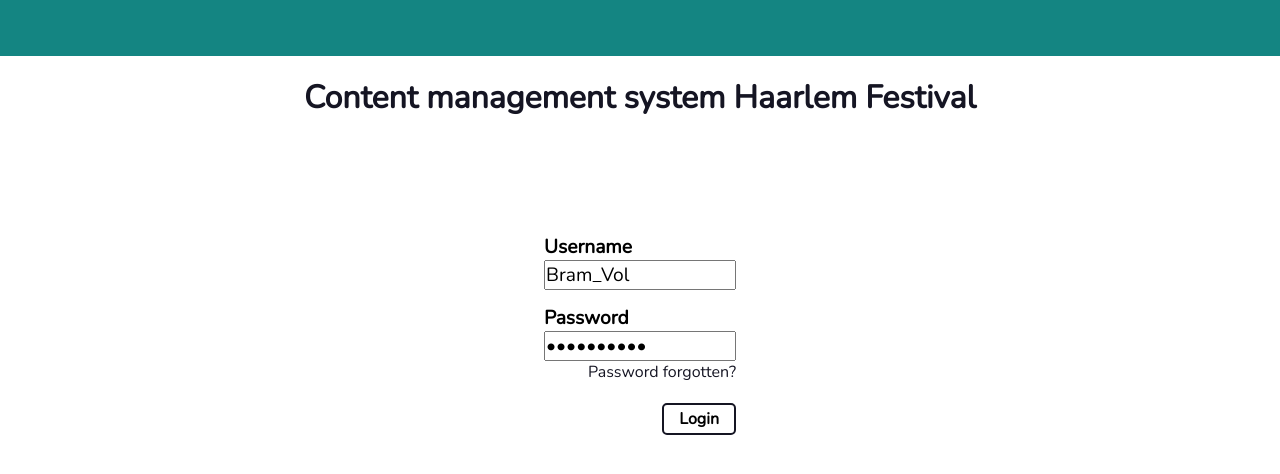
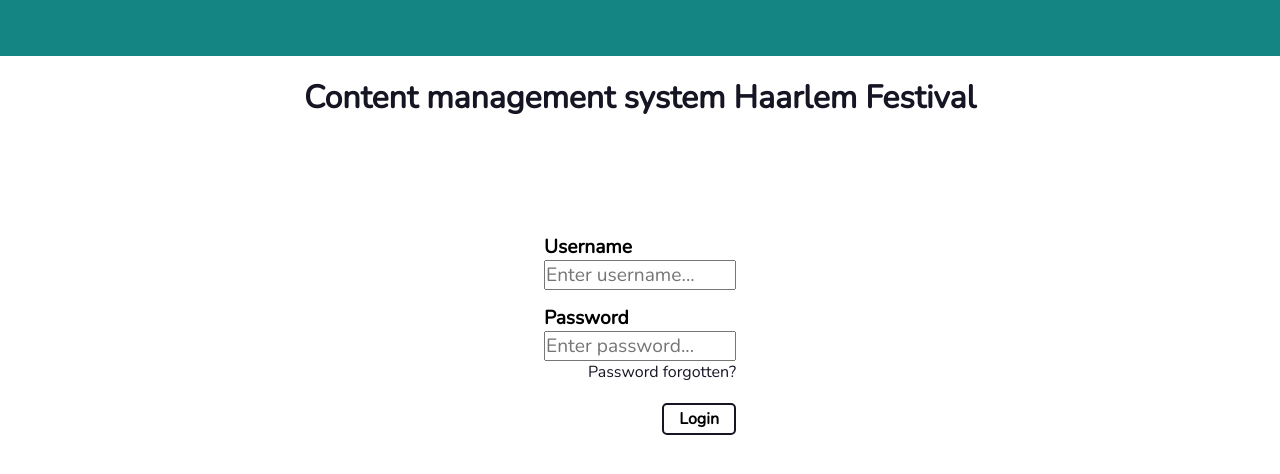
Before and after one commit to BramTerlouw/Project-Haarlem-Festival-2, a PHP site: page /cms/app/views/cms/login.php in a window 1280 px wide. Shown: the top 474 px of the page. Run offline with PHP 8.4, Linux system fonts and the light colour scheme; some libraries are stand-ins or nearby versions.

Commit message:
empty input fields

```diff
--- a/app/views/cms/login.php
+++ b/app/views/cms/login.php
@@ -9,11 +9,11 @@ require __DIR__ . '/../components/head.php';
     <form class="login-form" action="/cms/auth/validateAttempt" method="post">
         <div class="login-form-item">
             <label for="">Username</label>
-            <input type="text" name="inputUsername" value="Bram_Vol" required>
+            <input type="text" name="inputUsername" value="" placeholder="Enter username..." required>
         </div>
         <div class="login-form-item">
             <label for="">Password</label>
-            <input type="password" name="inputPassword" value="wachtwoord" required>
+            <input type="password" name="inputPassword" value="" placeholder="Enter password..." required>
         </div>
         <div class="password-forgotten">
             <a href="/cms/auth/emailVerification">Password forgotten?</a>
--- a/app/views/cms/user/emailVerification.php
+++ b/app/views/cms/user/emailVerification.php
@@ -9,7 +9,7 @@ require __DIR__ . '/../../components/head.php';
     <form class="email-verification-container" action="/cms/email/requestReset" method="POST">
 
         <label class="lblEmailForgotten" for="inputMail">Enter email for verification</label>
-        <input class="inputEmailForgotten" type="text" name="inputMail" value="bramterlouw12@gmail.com" required>
+        <input class="inputEmailForgotten" type="text" name="inputMail" value="" placeholder="Enter email..." required>
         <button class="buttonEmailForgotten">Continue</button>
 
     </form>
```
